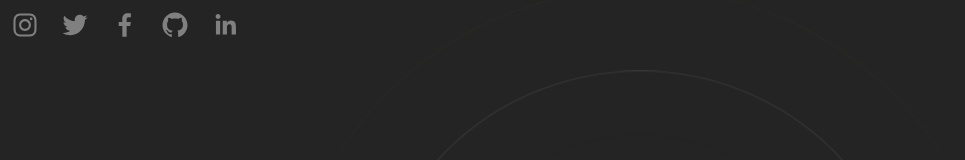
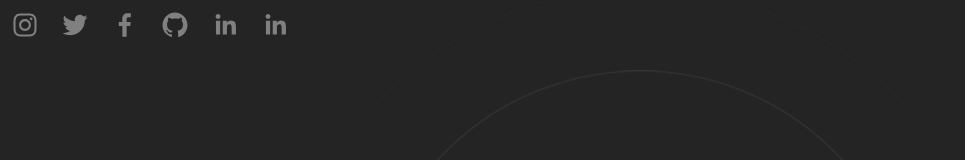
Before and after one commit to maxmonthon/portfolio-monthon, a Next.js app: page / in a window 1280 px wide. Shown: the top 160 px of the page, without its empty margins (0-965 px from the left). Built offline with nearby package versions, Linux system fonts and the light colour scheme.

Commit message:
Update Header.tsx

```diff
--- a/src/components/Header.tsx
+++ b/src/components/Header.tsx
@@ -58,6 +58,11 @@ export default function Header() {
           fgColor="gray"
           bgColor="transparent"
         />
+        <SocialIcon
+          url="https://www.linkedin.com/in/monthon-kachana-10b096267/"
+          fgColor="gray"
+          bgColor="transparent"
+        />
       </motion.div>
 
       {/* --------------------------------------------------------------------------------- */}
```
